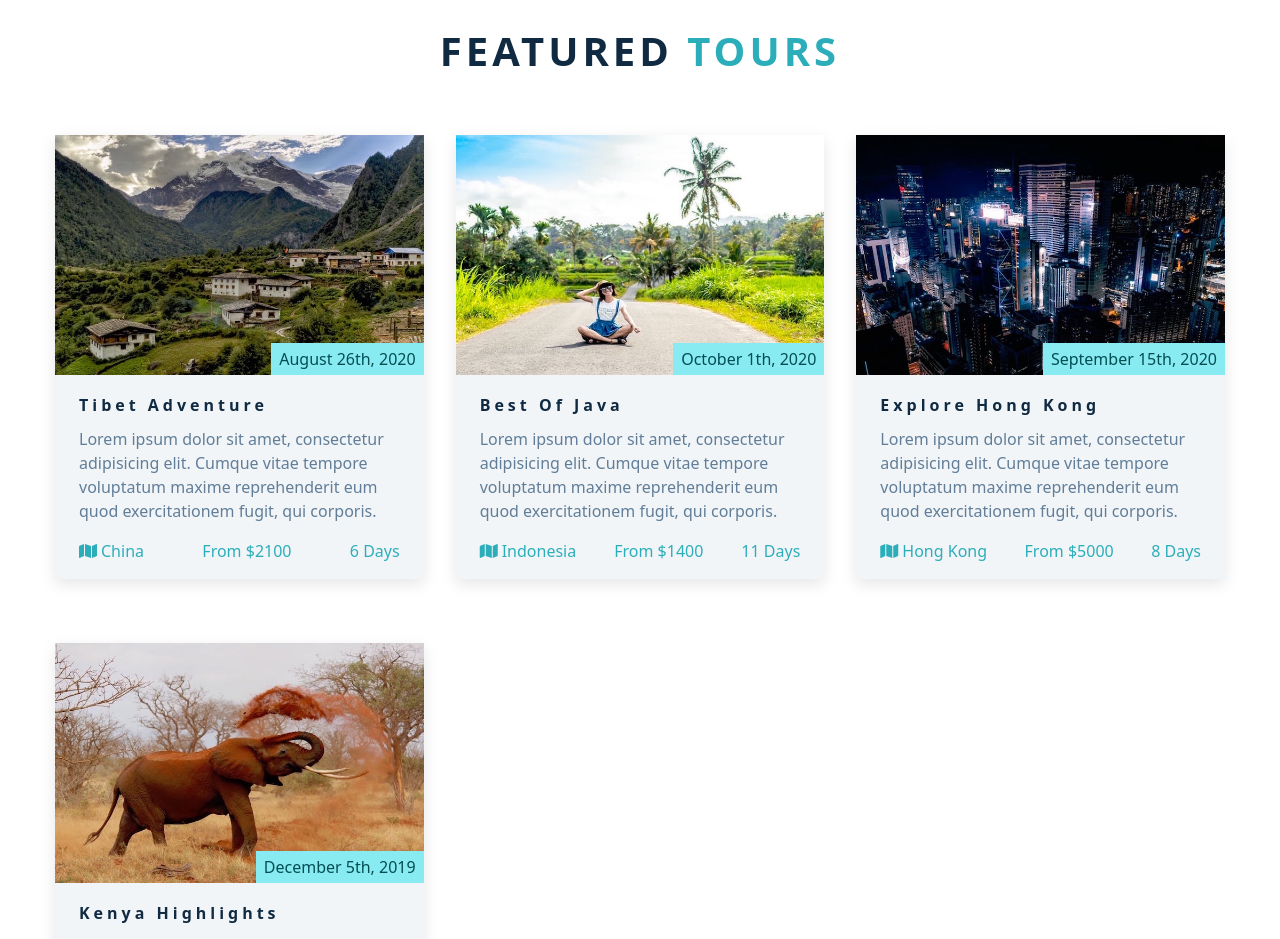
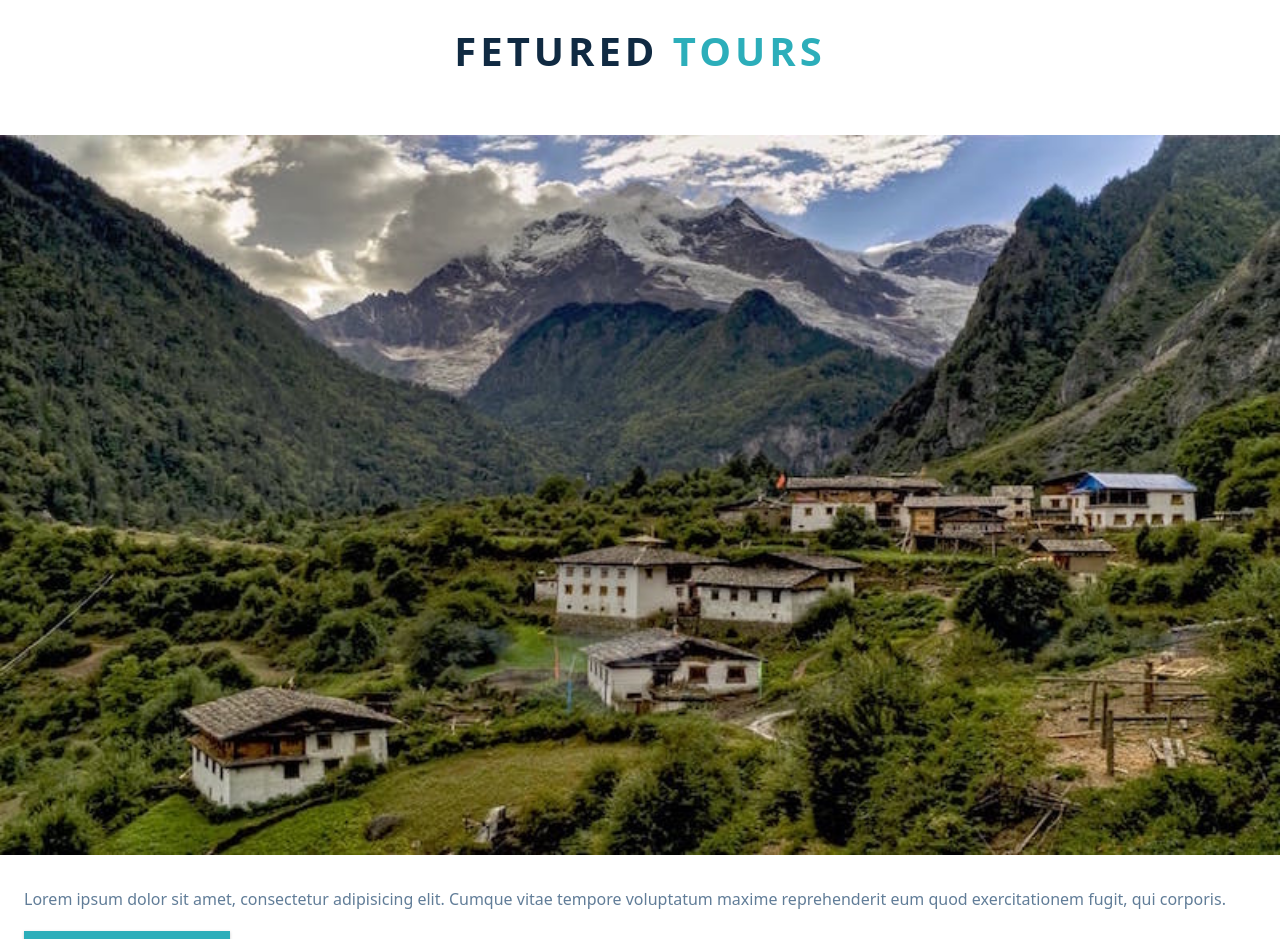
Before and after one commit to lukatuononen/week3-pair-programming-1, a React (Create React App) app: page / in a window 1280 px wide. Shown: the part 1920-2859 px from the top of the page. Built offline with nearby package versions, Linux system fonts and the light colour scheme.

Commit message:
interation 4 done

```diff
--- a/src/components/Tour.js
+++ b/src/components/Tour.js
@@ -1,5 +1,19 @@
-function Tour() {
-  return <div>Tour</div>;
-}
+const Tour = ({ id, image, info, price, name }) => {
+  return (
+    <article className='tour'>
+      <div className='tour-img-container'>
+        <img src={image} alt={name} />
+        <span className='close-btn'>
+          <i className={id}></i>
+        </span>
+      </div>
+      <div className='tour-info'>
+        <h3>{name}</h3>
+        <h4 className='tour-price'>{price}</h4>
+        <p>{info}</p>
+        <button className='btn'>not interested</button>
+      </div>
+    </article>
+  )};
 
 export default Tour;
--- a/src/components/Tours.js
+++ b/src/components/Tours.js
@@ -1,120 +1,19 @@
-import tour1 from '../images/tour-1.jpeg'
-import tour2 from '../images/tour-2.jpeg'
-import tour3 from '../images/tour-3.jpeg'
-import tour4 from '../images/tour-4.jpeg'
+import { tours } from '../data'
+import Title from './Title'
+import Tour from './Tour'
 
-function Tours() {
-  return (
-    <div>
-      <section class="section" id="tours">
-          <div class="section-title">
-            <h2>featured <span>tours</span></h2>
-          </div>
-          <div class="section-center featured-center">
-            <article class="tour-card">
-              <div class="tour-img-container">
-                <img
-                  src={tour1}
-                  class="tour-img"
-                  alt="Tibet Adventure"
-                />
-                <p class="tour-date">august 26th, 2020</p>
-              </div>
-              <div class="tour-info">
-                <div class="tour-title"><h4>Tibet Adventure</h4></div>
-                <p>
-                  Lorem ipsum dolor sit amet, consectetur adipisicing elit.
-                  Cumque vitae tempore voluptatum maxime reprehenderit eum quod
-                  exercitationem fugit, qui corporis.
-                </p>
-                <div class="tour-footer">
-                  <p>
-                    <span><i class="fas fa-map"></i></span>china
-                  </p>
-                  <p>from $2100</p>
-                  <p>6 days</p>
-                </div>
-              </div>
-            </article>
-            <article class="tour-card">
-              <div class="tour-img-container">
-                <img
-                  src={tour2}
-                  class="tour-img"
-                  alt="best of java"
-                />
-                <p class="tour-date">october 1th, 2020</p>
-              </div>
-              <div class="tour-info">
-                <div class="tour-title"><h4>best of java</h4></div>
-                <p>
-                  Lorem ipsum dolor sit amet, consectetur adipisicing elit.
-                  Cumque vitae tempore voluptatum maxime reprehenderit eum quod
-                  exercitationem fugit, qui corporis.
-                </p>
-                <div class="tour-footer">
-                  <p>
-                    <span><i class="fas fa-map"></i></span>indonesia
-                  </p>
-                  <p>from $1400</p>
-                  <p>11 days</p>
-                </div>
-              </div>
-            </article>
-            <article class="tour-card">
-              <div class="tour-img-container">
-                <img
-                  src={tour3}
-                  class="tour-img"
-                  alt="explore hong kong"
-                />
-                <p class="tour-date">september 15th, 2020</p>
-              </div>
-              <div class="tour-info">
-                <div class="tour-title"><h4>explore hong kong</h4></div>
-                <p>
-                  Lorem ipsum dolor sit amet, consectetur adipisicing elit.
-                  Cumque vitae tempore voluptatum maxime reprehenderit eum quod
-                  exercitationem fugit, qui corporis.
-                </p>
-                <div class="tour-footer">
-                  <p>
-                    <span><i class="fas fa-map"></i></span>hong kong
-                  </p>
-                  <p>from $5000</p>
-                  <p>8 days</p>
-                </div>
-              </div>
-            </article>
-            <article class="tour-card">
-              <div class="tour-img-container">
-                <img
-                  src={tour4}
-                  class="tour-img"
-                  alt="kenya highlights"
-                />
-                <p class="tour-date">december 5th, 2019</p>
-              </div>
-              <div class="tour-info">
-                <div class="tour-title"><h4>kenya highlights</h4></div>
-                <p>
-                  Lorem ipsum dolor sit amet, consectetur adipisicing elit.
-                  Cumque vitae tempore voluptatum maxime reprehenderit eum quod
-                  exercitationem fugit, qui corporis.
-                </p>
-                <div class="tour-footer">
-                  <p>
-                    <span><i class="fas fa-map"></i></span>kenya
-                  </p>
-                  <p>from $3300</p>
-                  <p>20 days</p>
-                </div>
-              </div>
-            </article>
-          </div>
-        </section>
-    </div>
-  );
+const Tours = () => {
+ return (
+  <section className='section tours' id='tours'>
+    <Title title='fetured' subTitle='tours' />
+    <div classNeme='section-center tours-center'>
+      {tours.map((tour) => {
+        return <Tour key={tour.id} {...tour} />
+      })}
+      </div>
+    </section>
+ )
 }
 
+
 export default Tours;
```
